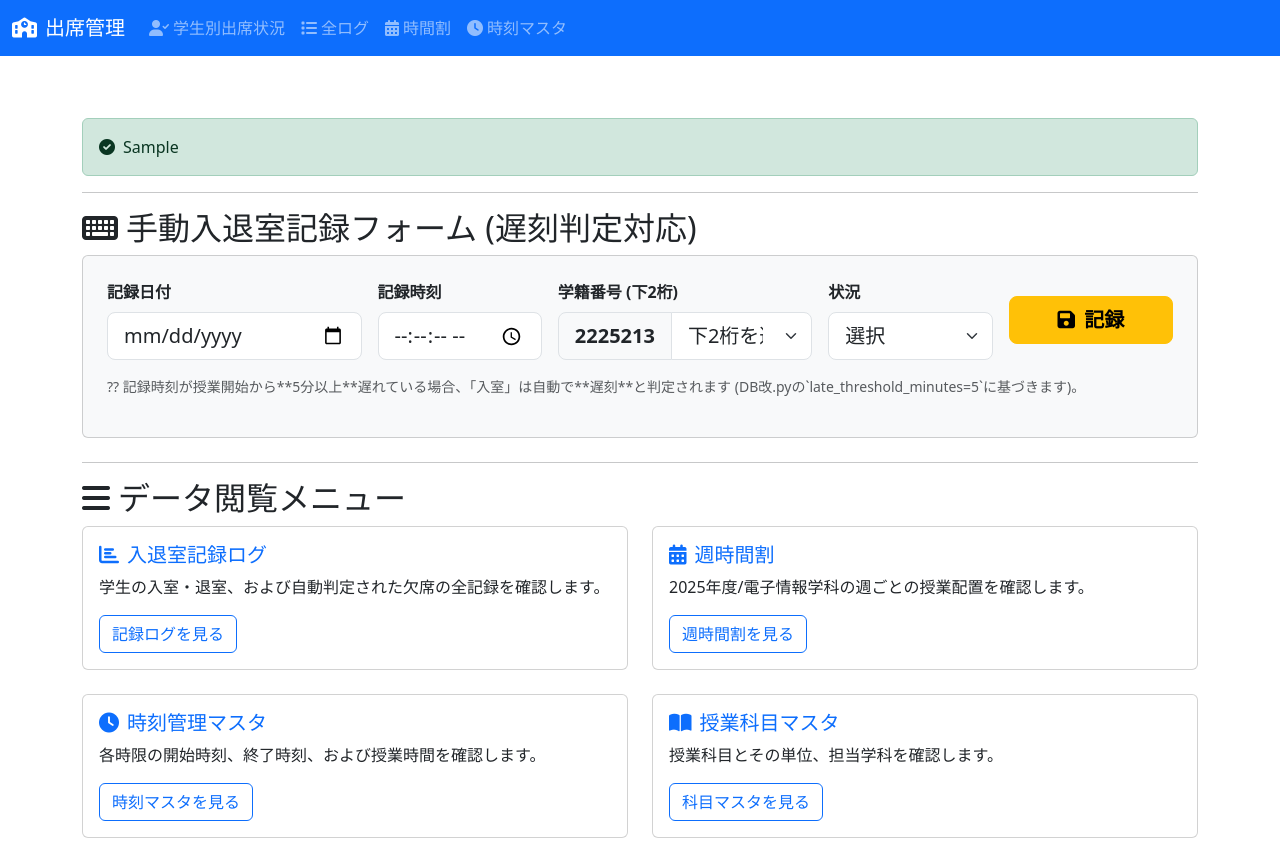
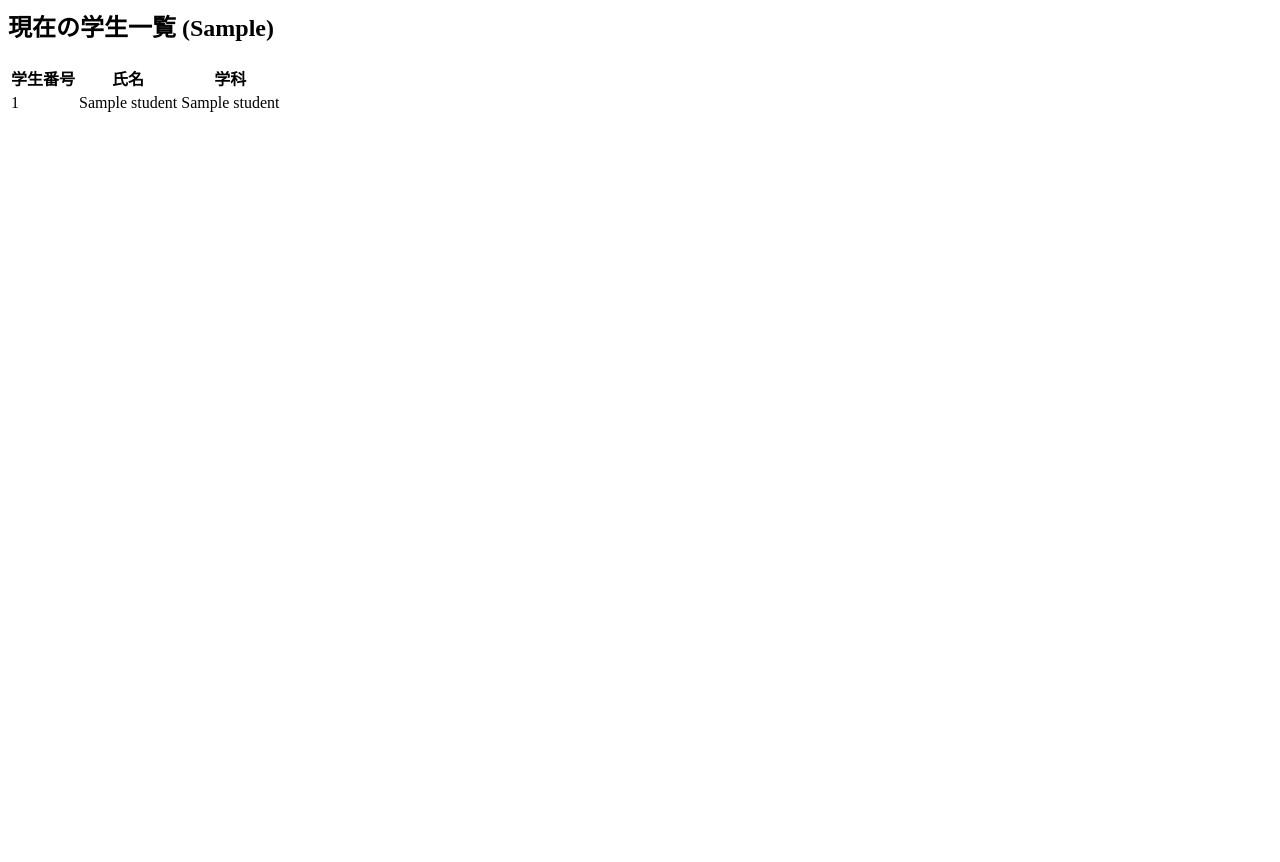
Before and after one commit to tsakenoto77-afk/manegement-students, a Flask app: template templates/index.html in a window 1280 px wide. After the commit the page ends 112 px from the top, so only its background shows below. Run offline with Flask 3, Linux system fonts and the light colour scheme; the template is opened without the code that fills it: most values are stand-ins (such as "Sample title", 1, 10 or a date in 2020); parts of the project's set-up code (start-up, migrations or seed data) failed here and were passed over.

Commit message:
Update index.html

```diff
--- a/templates/index.html
+++ b/templates/index.html
@@ -1,137 +1,27 @@
-{% extends "base.html" %}
-
-{% block content %}
-{# 成功/エラーメッセージ表示 #}
-{% if success_msg %}
-    <div class="alert alert-success" role="alert">
-        <i class="fas fa-check-circle me-2"></i>{{ success_msg }}
-    </div>
-{% endif %}
-
-{% if request.args.get('error') %}
-    <div class="alert alert-danger" role="alert">
-        <i class="fas fa-exclamation-triangle me-2"></i>記録エラー: {{ request.args.get('error') }}
-    </div>
-{% endif %}
-
-<hr>
-
-{# ========================================================================= #}
-{# 【修正】手動入退室記録フォーム - 日付・時刻フィールドを追加し、エラーを修正 #}
-{# ========================================================================= #}
-<h2 class="section-title"><i class="fas fa-keyboard me-2"></i>手動入退室記録フォーム (遅刻判定対応)</h2>
-<div class="card p-4 mb-4 bg-light">
-    <form method="POST" action="{{ url_for('record_manual') }}" class="row g-3 align-items-center" id="manualRecordForm">
-
-        {# 記録日付フィールドを追加 #}
-        <div class="col-md-3">
-            <label for="date" class="form-label fw-bold">記録日付</label>
-            <input type="date" id="date" name="date" class="form-control form-control-lg" required value="{{ today }}">
-        </div>
-
-        {# 記録時刻フィールドを追加 #}
-        <div class="col-md-2">
-            <label for="time" class="form-label fw-bold">記録時刻</label>
-            <input type="time" id="time" name="time" class="form-control form-control-lg" step="1" required value="{{ current_time }}">
-        </div>
-
-        {# 学籍番号の選択 (レイアウト調整) #}
-        <div class="col-md-3">
-            <label for="suffix_id" class="form-label fw-bold">学籍番号 (下2桁)</label>
-            <div class="input-group input-group-lg">
-                <span class="input-group-text fw-bold" id="basic-addon1">2225213</span>
-                <select id="suffix_id" class="form-select" required>
-                    <option value="" selected disabled>下2桁を選択</option>
-                    {% for i in range(31) %}
-                        {% set suffix = "%02d" | format(i) %}
-                        <option value="{{ suffix }}">{{ suffix }}</option>
-                    {% endfor %}
-                </select>
-            </div>
-            {# name="student_id" のまま。Python側で取得名に対応済み。 #}
-            <input type="hidden" id="student_id_hidden" name="student_id" required>
-        </div>
-
-        {# 入退室状況 #}
-        <div class="col-md-2">
-            <label for="status" class="form-label fw-bold">状況</label>
-            <select id="status" name="status" class="form-select form-select-lg" required>
-                <option value="" selected disabled>選択</option>
-                <option value="入室">入室</option>
-                <option value="退室">退室</option>
-            </select>
-        </div>
-
-        {# 記録ボタン #}
-        <div class="col-md-2 d-flex align-items-end">
-            <button type="submit" class="btn btn-warning btn-lg w-100 fw-bold"><i class="fas fa-save me-1"></i> 記録</button>
-        </div>
-
-        <div class="col-12">
-            <small class="text-muted">?? 記録時刻が授業開始から**5分以上**遅れている場合、「入室」は自動で**遅刻**と判定されます (DB改.pyの`late_threshold_minutes=5`に基づきます)。</small>
-        </div>
-    </form>
+<h2 class="section-title mt-5"><i class="fas fa-users me-2"></i>現在の学生一覧 ({{ current_class }})</h2>
+<div class="card p-4 mb-4">
+    <table class="table table-striped table-hover">
+        <thead>
+            <tr>
+                <th scope="col">学生番号</th>
+                <th scope="col">氏名</th>
+                <th scope="col">学科</th>
+            </tr>
+        </thead>
+        <tbody>
+            {# Pythonコードから渡された 'students' リストをループ処理する #}
+            {% for student in students %}
+            <tr>
+                {# student[0]: 学生番号, student[1]: 生徒名, student[2]: 学科名 #}
+                <td>{{ student[0] }}</td>
+                <td>{{ student[1] }}</td>
+                <td>{{ student[2] }}</td>
+            </tr>
+            {% else %}
+            <tr>
+                <td colspan="3" class="text-center text-muted">この学科には学生データが登録されていません。</td>
+            </tr>
+            {% endfor %}
+        </tbody>
+    </table>
 </div>
-
-<script>
-document.getElementById('manualRecordForm').addEventListener('submit', function(event) {
-    const prefix = '2225213';
-    const suffixSelect = document.getElementById('suffix_id');
-    const hiddenInput = document.getElementById('student_id_hidden');
-
-    // ドロップダウンが選択されていることを確認
-    if (suffixSelect.value === "") {
-        alert("学籍番号の下2桁を選択してください。");
-        event.preventDefault();
-        return;
-    }
-
-    // 固定部分と選択された2桁を結合して hidden input にセット
-    hiddenInput.value = prefix + suffixSelect.value;
-});
-</script>
-{# ========================================================================= #}
-
-<hr>
-
-<h2 class="section-title"><i class="fas fa-bars me-2"></i>データ閲覧メニュー</h2>
-
-<div class="row">
-    <div class="col-md-6 mb-4">
-        <div class="card h-100">
-            <div class="card-body">
-                <h5 class="card-title text-primary"><i class="fas fa-chart-bar me-2"></i>入退室記録ログ</h5>
-                <p class="card-text">学生の入室・退室、および自動判定された欠席の全記録を確認します。</p>
-                <a href="{{ url_for('logs_page') }}" class="btn btn-outline-primary">記録ログを見る</a>
-            </div>
-        </div>
-    </div>
-    <div class="col-md-6 mb-4">
-        <div class="card h-100">
-            <div class="card-body">
-                <h5 class="card-title text-primary"><i class="fas fa-calendar-alt me-2"></i>週時間割</h5>
-                <p class="card-text">2025年度/電子情報学科の週ごとの授業配置を確認します。</p>
-                <a href="{{ url_for('timetable_page') }}" class="btn btn-outline-primary">週時間割を見る</a>
-            </div>
-        </div>
-    </div>
-    <div class="col-md-6 mb-4">
-        <div class="card h-100">
-            <div class="card-body">
-                <h5 class="card-title text-primary"><i class="fas fa-clock me-2"></i>時刻管理マスタ</h5>
-                <p class="card-text">各時限の開始時刻、終了時刻、および授業時間を確認します。</p>
-                <a href="{{ url_for('time_master_page') }}" class="btn btn-outline-primary">時刻マスタを見る</a>
-            </div>
-        </div>
-    </div>
-    <div class="col-md-6 mb-4">
-        <div class="card h-100">
-            <div class="card-body">
-                <h5 class="card-title text-primary"><i class="fas fa-book-open me-2"></i>授業科目マスタ</h5>
-                <p class="card-text">授業科目とその単位、担当学科を確認します。</p>
-                <a href="{{ url_for('subject_master_page') }}" class="btn btn-outline-primary">科目マスタを見る</a>
-            </div>
-        </div>
-    </div>
-</div>
-{% endblock %}
```
